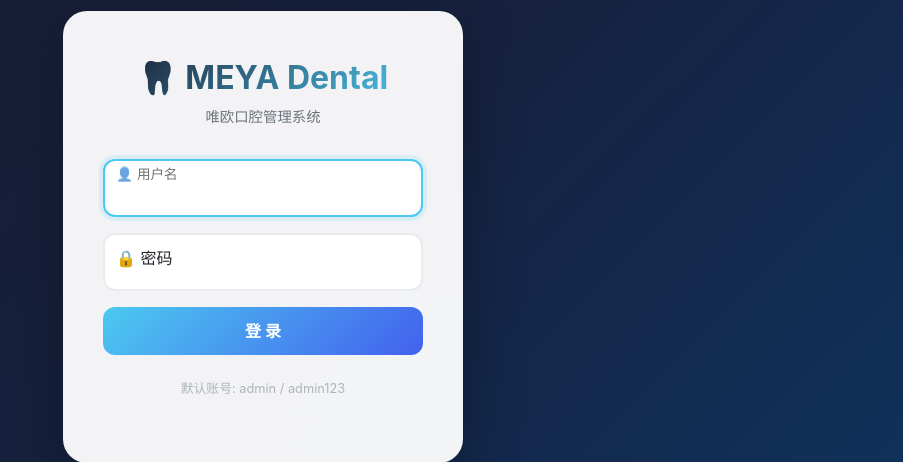
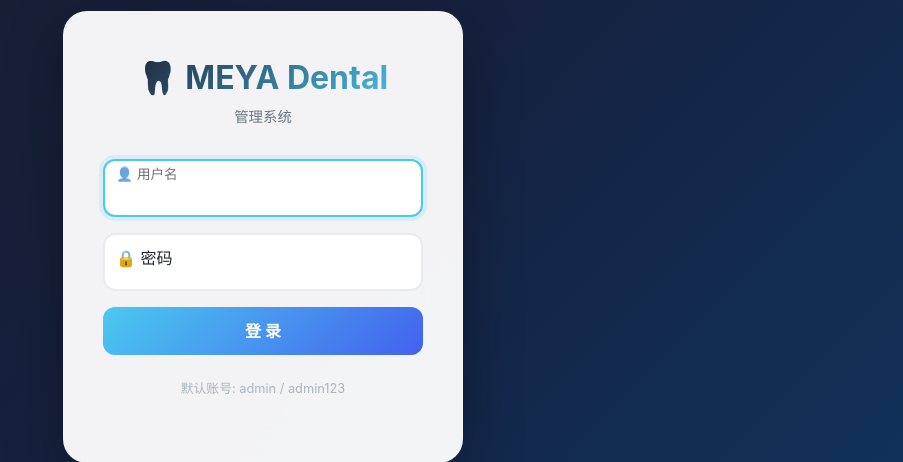
Before and after one commit to morrowlesleyyy-cloud/finger-dental-manager, a Flask app: page /login in a window 1280 px wide. Shown: the part 163-625 px from the top of the page, without its empty margins (377-1280 px from the left). Run offline with Flask 3, Linux system fonts and the light colour scheme.

```diff
--- a/templates/base.html
+++ b/templates/base.html
@@ -159,7 +159,6 @@
 <div class="sidebar">
     <div class="sidebar-brand">
         🦷 MEYA Dental
-        <small>唯欧口腔管理系统</small>
     </div>
     <nav class="nav flex-column mt-2">
         <a class="nav-link" href="/" data-page="dashboard">
--- a/templates/login.html
+++ b/templates/login.html
@@ -102,7 +102,7 @@
     <div class="login-card">
         <div class="login-logo">
             <h1>🦷 MEYA Dental</h1>
-            <p>唯欧口腔管理系统</p>
+            <p>管理系统</p>
         </div>
 
         <div class="alert alert-danger" id="errorAlert" role="alert"></div>
```
